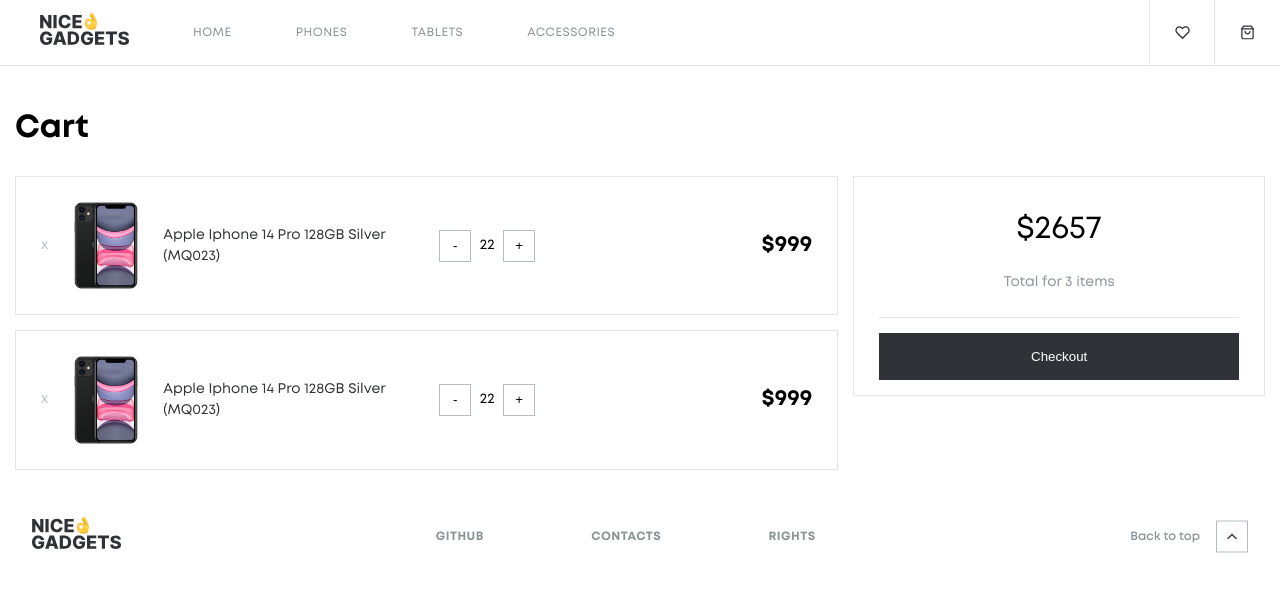
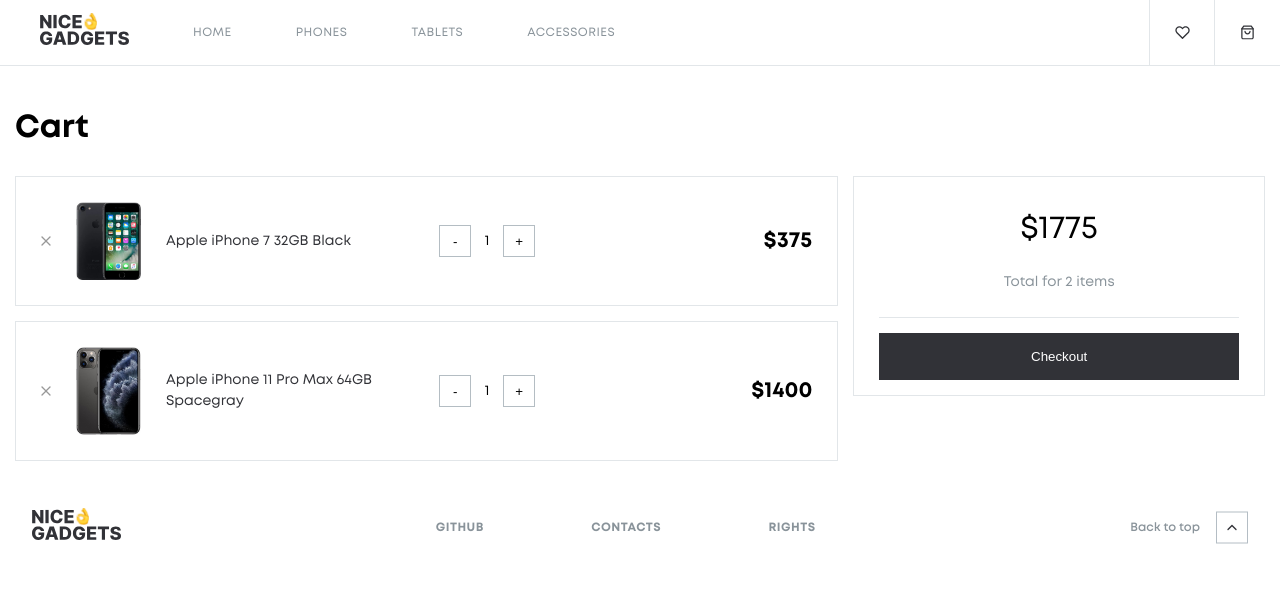
Before and after one commit to fe-feb20-codewizards/product_catalog, a React (Create React App) app: page /cart in a window 1280 px wide. Shown: the top 592 px of the page. Built offline with nearby package versions, Linux system fonts and the light colour scheme; no server answers.

Commit message:
added all functionals for cart page

```diff
--- a/src/components/Cart/Cart.scss
+++ b/src/components/Cart/Cart.scss
@@ -1,12 +1,18 @@
 @import '../../styles/utils/utils.scss';
 
 .cart {
-    padding: 15px;
-}
+  padding: 15px;
 
-.cart__title {
-	font-size: 32px;
-	font-weight: 700;
+	&__title {
+		font-size: 32px;
+		font-weight: 700;
+	}
+
+	&__products {
+		display: flex;
+		flex-direction: column;
+		gap: 15px;
+	}
 }
 
 @include desktop {
@@ -16,155 +22,3 @@
 		gap: 15px;
 	}
 }
-
-.cart__products {
-	display: flex;
-	flex-direction: column;
-	gap: 15px;
-}
-
-.checkout {
-	border: 1px solid #E2E6E9;
-	padding: 0 25px;
-
-	@include desktop {
-		margin-top: 0;
-	}
-}
-
-.checkout__info {
-	border-bottom: 1px solid #E2E6E9;
-	text-align: center;
-	padding: 10px;
-}
-
-.checkout__sum {
-	font-size: 32px;
-
-}
-
-.checkout__sum::before {
-	content: '$';
-}
-
-.checkout__total {
-	color: $color-secondary;
-}
-
-.checkout__button {
-	width: 100%;
-	border-radius: 0;
-	background-color: #313237;
-	border: 1px solid rgba(0, 0, 0, 0);
-	color: white;
-	padding: 15px;
-	margin: 15px 0;
-}
-.checkout__button:hover {
-	border: 1px solid #313237;
-	color: #313237;
-	background-color: white;
-	cursor: pointer;
-}
-
-
-
-/////////////////////////////////////////////
-
-
-
-
-.cartItem {
-	display: flex;
-	flex-direction: column;
-	align-items: center;
-	padding: 25px;
-	gap: 25px;
-	border: 1px solid #E2E6E9;
-
-	@include tablet {
-		flex-direction: row;
-	}
-
-	&__delete {
-		color: #B4BDC3;
-		cursor: pointer;
-
-		&:hover {
-			color: #5c5c5c;
-		}
-	}
-
-	&__info {
-		display: flex;
-		align-items: center;
-		flex-direction: row;
-		gap: 25px;
-		width: 100%;
-	}
-
-	&__image {
-		width: 65px;
-		display: inline;
-	}
-
-	&__titleWrapper {
-		display: flex;
-		gap: 25px;
-		width: 100%;
-		justify-content: space-between;
-
-		@include tablet {
-			justify-content:left;
-		}
-	}
-
-	&__title {
-		margin: 0;
-		color: $color-primary;
-
-		@include tablet {
-			display: flex;
-			align-items: center;
-		}
-	}
-
-	&__amount {
-		display: flex;
-		justify-content: space-between;
-		width: 100%;
-
-		&-value {
-			width: 32px;
-			text-align: center;
-		}
-
-		&-buttons {
-			display: flex;
-			align-items: center;
-		}
-
-		&-button {
-			width: 32px;
-			height: 32px;
-			border-radius: 0;
-			cursor: pointer;
-			background-color: white;
-			border: 1px solid #B4BDC3
-		}
-
-		&-button:hover {
-			border-color: #5c5c5c;
-		}
-	}
-
-	&__price {
-		font-size: 22px;
-		font-family: "Mont Bold";
-
-		&::before {
-			content: '$';
-			font-weight: 700;
-		}
-	}
-}
--- a/src/components/Cart/Cart.tsx
+++ b/src/components/Cart/Cart.tsx
@@ -1,70 +1,122 @@
-import React from 'react';
+import React, { useEffect, useState } from 'react';
 import './Cart.scss';
+import { CartItem } from './CartItem/CartItem';
+import { Checkout } from './Checkout/Checkout';
+import { Phone } from '../../types/Phone';
+import PhoneInCart from '../../types/PhoneInCart';
 
 export function Cart() {
-	const phone = {
-		title: 'Apple Iphone 14 Pro 128GB Silver (MQ023)',
-		price: 999,
-		id: 1,
-		img: '/img/phones/apple-iphone-11/black/00.jpg'
+	const mokeData: Phone[] = [
+		{
+			'id': '1',
+			'category': 'phones',
+			'phoneId': 'apple-iphone-7-32gb-black',
+			'itemId': 'apple-iphone-7-32gb-black',
+			'name': 'Apple iPhone 7 32GB Black',
+			'fullPrice': 400,
+			'price': 375,
+			'screen': '4.7\' IPS',
+			'capacity': '32GB',
+			'color': 'black',
+			'ram': '2GB',
+			'year': 2016,
+			'image': 'img/phones/apple-iphone-7/black/00.jpg'
+		},
+		{
+			'id': '10',
+			'category': 'phones',
+			'phoneId': 'apple-iphone-11-pro-max-64gb-spacegray',
+			'itemId': 'apple-iphone-11-pro-max-64gb-spacegray',
+			'name': 'Apple iPhone 11 Pro Max 64GB Spacegray',
+			'fullPrice': 1480,
+			'price': 1400,
+			'screen': '6.5\' OLED',
+			'capacity': '64GB',
+			'color': 'spacegray',
+			'ram': '4GB',
+			'year': 2019,
+			'image': 'img/phones/apple-iphone-11-pro-max/spacegray/00.jpg'
+		},
+	];
+
+	const [phones, setPhones] = useState<PhoneInCart[]>([]);
+	const [checkoutSum, setCheckoutSum] = useState(0);
+	const [allQuantity, setAllQuantity] = useState(0);
+
+	//dodaje ilość sztuk do obiektu każdego telefonu
+	useEffect(() => {
+		setPhones(
+			mokeData.map(phone => (
+				{
+					...phone,
+					quantity: 1,
+				}
+			))
+		);
+	}, []);
+
+
+	useEffect(() => {
+		//oblicza sume koszyka
+		setCheckoutSum(
+			phones.reduce(
+				(sum, phone) => sum + phone.price * phone.quantity,
+				0
+			)
+		);
+
+		//ustawia zbiorową ilość SZTUK w koszyku
+		setAllQuantity(
+			phones.reduce(
+				(sum, phone) => sum + phone.quantity,
+				0
+			)
+		);
+	}, [phones]);
+
+	const handleRemoveFromCart = (id: string) => {
+		setPhones(
+			phones.filter(phone => phone.id !== id)
+		);
+
 	};
-	const { img, title, price, id } = phone;
+
+	const handleChangeQuantity = (id: string, value: number) => {
+		const current = phones.find(phone => phone.id === id);
+
+		if (current?.quantity === 1 && value === -1) {
+			handleRemoveFromCart(id);
+		}
+
+		setPhones((prev) => (
+			prev.map((phone) => {
+				if (phone.id === id) {
+					return {
+						...phone,
+						quantity: phone.quantity + value,
+					};
+				}
+
+				return phone;
+			})
+		));
+	};
+
 	return (
-
 		<div className="cart">
 			<h3 className="cart__title">Cart</h3>
 			<div className="cart__content">
 				<div className="cart__products">
-					<div className="cartItem">
-						<div className="cartItem__info">
-							<a className="cartItem__delete">x</a >
-							<div className="cartItem__titleWrapper">
-								<img className="cartItem__image" src={process.env.PUBLIC_URL + img} alt="product.name" />
-								<p className="cartItem__title">
-									<span>{title}</span>
-								</p>
-							</div>
-						</div>
-						<div className="cartItem__amount">
-							<div className='cartItem__amount-buttons'>
-								<button className="cartItem__amount-button">-</button>
-								<p className="cartItem__amount-value">{22}</p>
-								<button className="cartItem__amount-button" >+</button>
-							</div>
-							<p className="cartItem__price">{price}</p>
-						</div >
-					</div >
-
-					<div className="cartItem">
-						<div className="cartItem__info">
-							<a className="cartItem__delete">x</a >
-							<div className="cartItem__titleWrapper">
-								<img className="cartItem__image" src={process.env.PUBLIC_URL + img} alt="product.name" />
-								<p className="cartItem__title">
-									<span>{title}</span>
-								</p>
-							</div>
-						</div>
-						<div className="cartItem__amount">
-							<div className='cartItem__amount-buttons'>
-								<button className="cartItem__amount-button">-</button>
-								<p className="cartItem__amount-value">{22}</p>
-								<button className="cartItem__amount-button" >+</button>
-							</div>
-							<p className="cartItem__price">{price}</p>
-						</div >
-					</div >
-
+					{phones.map(phone => (
+						<CartItem
+							key={phone.id}
+							phone={phone}
+							handleChangeQuantity={handleChangeQuantity}
+							handleRemoveFromCart={handleRemoveFromCart}
+						/>
+					))}
 				</div>
-				<div className="cart__checkout">
-					<div className="checkout">
-						<div className="checkout__info">
-							<p className="checkout__sum">2657</p>
-							<p className="checkout__total">Total for 3 items</p>
-						</div>
-						<button className="checkout__button">Checkout</button>
-					</div>
-				</div>
+				<Checkout sum={checkoutSum} quantity={allQuantity} />
 			</div>
 		</div>
 	);
--- /dev/null
+++ b/src/components/Cart/CartItem/CartItem.scss
@@ -0,0 +1,96 @@
+@import '../../../styles/utils/utils.scss';
+
+.cartItem {
+	display: flex;
+	flex-direction: column;
+	align-items: center;
+	padding: 25px;
+	gap: 25px;
+	border: 1px solid #E2E6E9;
+
+	@include tablet {
+		flex-direction: row;
+	}
+
+	&__delete {
+		opacity: .4;
+		cursor: pointer;
+
+		&:hover {
+			opacity: 1;
+		}
+	}
+
+	&__info {
+		display: flex;
+		align-items: center;
+		flex-direction: row;
+		gap: 25px;
+		width: 100%;
+	}
+
+	&__image {
+		width: 65px;
+		display: inline;
+	}
+
+	&__titleWrapper {
+		display: flex;
+		gap: 25px;
+		width: 100%;
+		justify-content: space-between;
+
+		@include tablet {
+			justify-content:left;
+		}
+	}
+
+	&__title {
+		margin: 0;
+		color: $color-primary;
+
+		@include tablet {
+			display: flex;
+			align-items: center;
+		}
+	}
+
+	&__amount {
+		display: flex;
+		justify-content: space-between;
+		width: 100%;
+
+		&-value {
+			width: 32px;
+			text-align: center;
+		}
+
+		&-buttons {
+			display: flex;
+			align-items: center;
+		}
+
+		&-button {
+			width: 32px;
+			height: 32px;
+			border-radius: 0;
+			cursor: pointer;
+			background-color: white;
+			border: 1px solid #B4BDC3
+		}
+
+		&-button:hover {
+			border-color: #5c5c5c;
+		}
+	}
+
+	&__price {
+		font-size: 22px;
+		font-family: "Mont Bold";
+
+		&::before {
+			content: '$';
+			font-weight: 700;
+		}
+	}
+}
--- /dev/null
+++ b/src/components/Cart/CartItem/CartItem.tsx
@@ -0,0 +1,59 @@
+import React from 'react';
+import './CartItem.scss';
+import PhoneInCart from '../../../types/PhoneInCart';
+
+interface Props {
+	phone: PhoneInCart;
+	handleChangeQuantity: (id: string, value: number) => void;
+	handleRemoveFromCart: (id: string) => void;
+}
+
+export function CartItem({
+	phone,
+	handleChangeQuantity,
+	handleRemoveFromCart
+}: Props) {
+	const { image, name, price, quantity, id } = phone;
+
+	return (
+		<div className="cartItem">
+			<div className="cartItem__info">
+				<img
+					className="cartItem__delete"
+					src={process.env.PUBLIC_URL + '/images/remove-icon.svg'}
+					onClick={() => handleRemoveFromCart(id)}
+				/>
+				<div className="cartItem__titleWrapper">
+					<img
+						className="cartItem__image"
+						src={process.env.PUBLIC_URL + '/' + image}
+						alt={name}
+					/>
+					<p className="cartItem__title">
+						<span>{name}</span>
+					</p>
+				</div>
+			</div>
+			<div className="cartItem__amount">
+				<div className='cartItem__amount-buttons'>
+					<button
+						className="cartItem__amount-button"
+						onClick={() => handleChangeQuantity(id, -1)}
+					>
+						-
+					</button>
+					<p className="cartItem__amount-value">{quantity}</p>
+					<button
+						className="cartItem__amount-button"
+						onClick={() => handleChangeQuantity(id, 1)}
+					>
+						+
+					</button>
+				</div>
+				<p className="cartItem__price">{price}</p>
+			</div >
+		</div >
+
+
+	);
+}
--- /dev/null
+++ b/src/components/Cart/Checkout/Checkout.scss
@@ -0,0 +1,46 @@
+@import '../../../styles/utils/utils.scss';
+
+.checkout {
+	border: 1px solid #E2E6E9;
+	padding: 0 25px;
+	margin-top: 32px;
+
+	@include desktop {
+		margin-top: 0;
+	}
+
+	&__info {
+		border-bottom: 1px solid #E2E6E9;
+		text-align: center;
+		padding: 10px;
+	}
+
+	&__sum {
+		font-size: 32px;
+
+		&::before {
+			content: '$';
+		}
+	}
+
+	&__total {
+		color: $color-secondary;
+	}
+
+	&__button {
+		width: 100%;
+		border-radius: 0;
+		background-color: #313237;
+		border: 1px solid rgba(0, 0, 0, 0);
+		color: white;
+		padding: 15px;
+		margin: 15px 0;
+
+		&:hover {
+			border: 1px solid #313237;
+			color: #313237;
+			background-color: white;
+			cursor: pointer;
+		}
+	}
+}
--- /dev/null
+++ b/src/components/Cart/Checkout/Checkout.tsx
@@ -0,0 +1,20 @@
+import React from 'react';
+import './Checkout.scss';
+
+interface Props {
+	sum: number;
+	quantity: number;
+}
+export function Checkout({ sum, quantity }: Props) {
+	return (
+		<div>
+			<div className="checkout">
+				<div className="checkout__info">
+					<p className="checkout__sum">{sum}</p>
+					<p className="checkout__total">Total for {quantity} items</p>
+				</div>
+				<button className="checkout__button">Checkout</button>
+			</div>
+		</div>
+	);
+}
--- /dev/null
+++ b/src/types/PhoneInCart.ts
@@ -0,0 +1,5 @@
+import { Phone } from './Phone';
+
+export default interface PhoneInCart extends Phone {
+	quantity: number;
+}
```
Also changed, not shown: public/images/remove-icon.svg (added).
